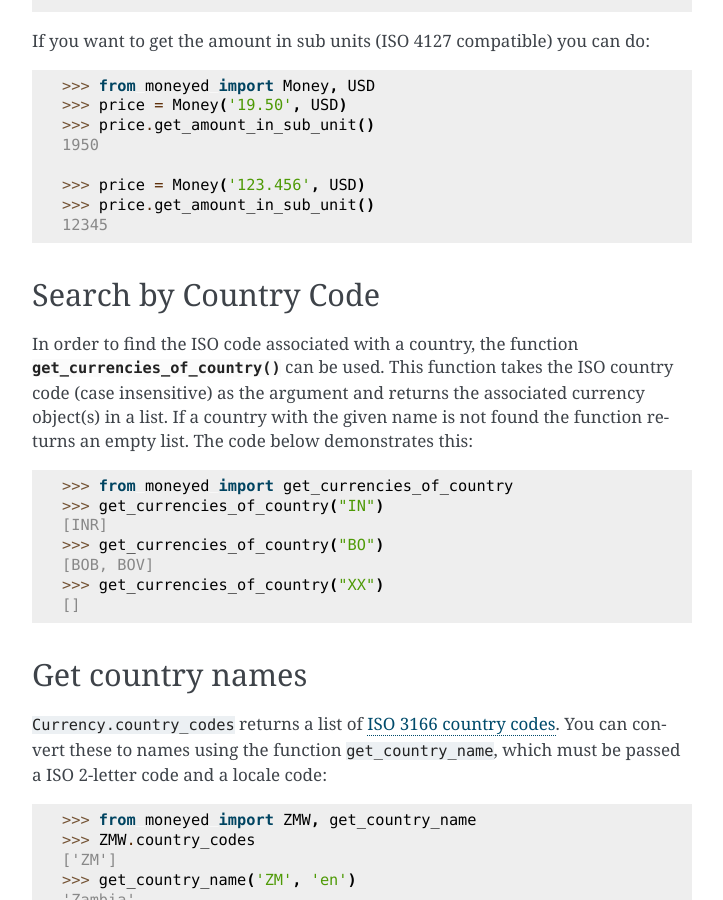
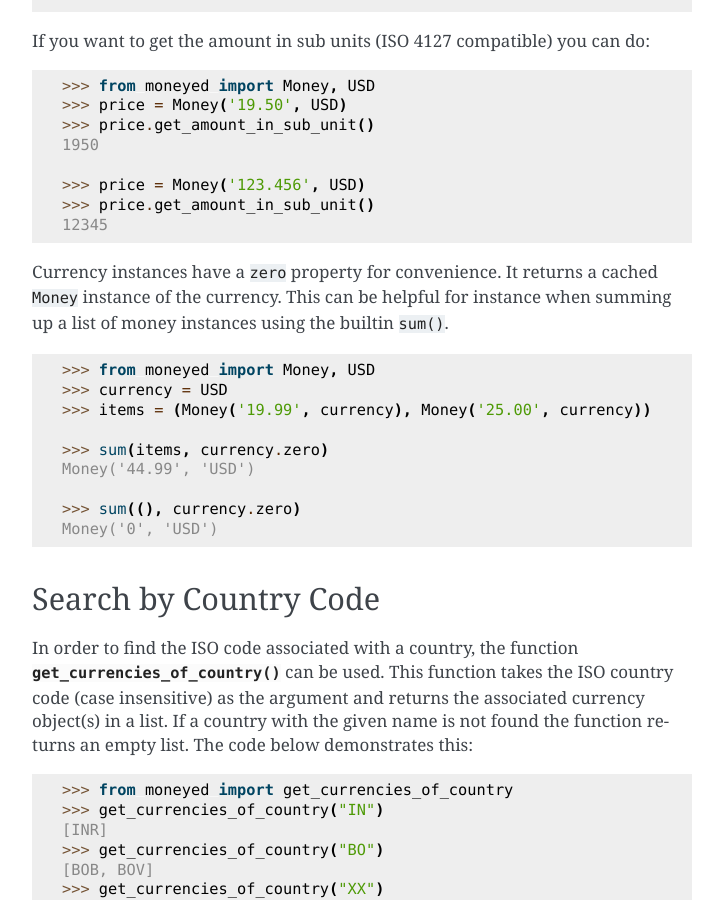
Before and after one commit to py-moneyed/py-moneyed, a Sphinx documentation site: the page built from docs/usage.rst, in a window 1280 px wide and 900 px high, scrolled down 981 px. Shown: the whole window, without its empty margins (388-1111 px from the left). Built offline with Sphinx 7.4.7, drawn with Linux system fonts in a browser that asks for light colours.

Commit message:
Add zero property to Currency

```diff
--- a/docs/usage.rst
+++ b/docs/usage.rst
@@ -65,6 +65,23 @@ If you want to get the amount in sub units (ISO 4127 compatible) you can do:
     12345
 
 
+Currency instances have a ``zero`` property for convenience. It returns a cached
+``Money`` instance of the currency. This can be helpful for instance when summing up a
+list of money instances using the builtin ``sum()``.
+
+.. code-block:: python
+
+    >>> from moneyed import Money, USD
+    >>> currency = USD
+    >>> items = (Money('19.99', currency), Money('25.00', currency))
+
+    >>> sum(items, currency.zero)
+    Money('44.99', 'USD')
+
+    >>> sum((), currency.zero)
+    Money('0', 'USD')
+
+
 Search by Country Code
 ----------------------
 
```
Also changed, not shown: 2 other files.
